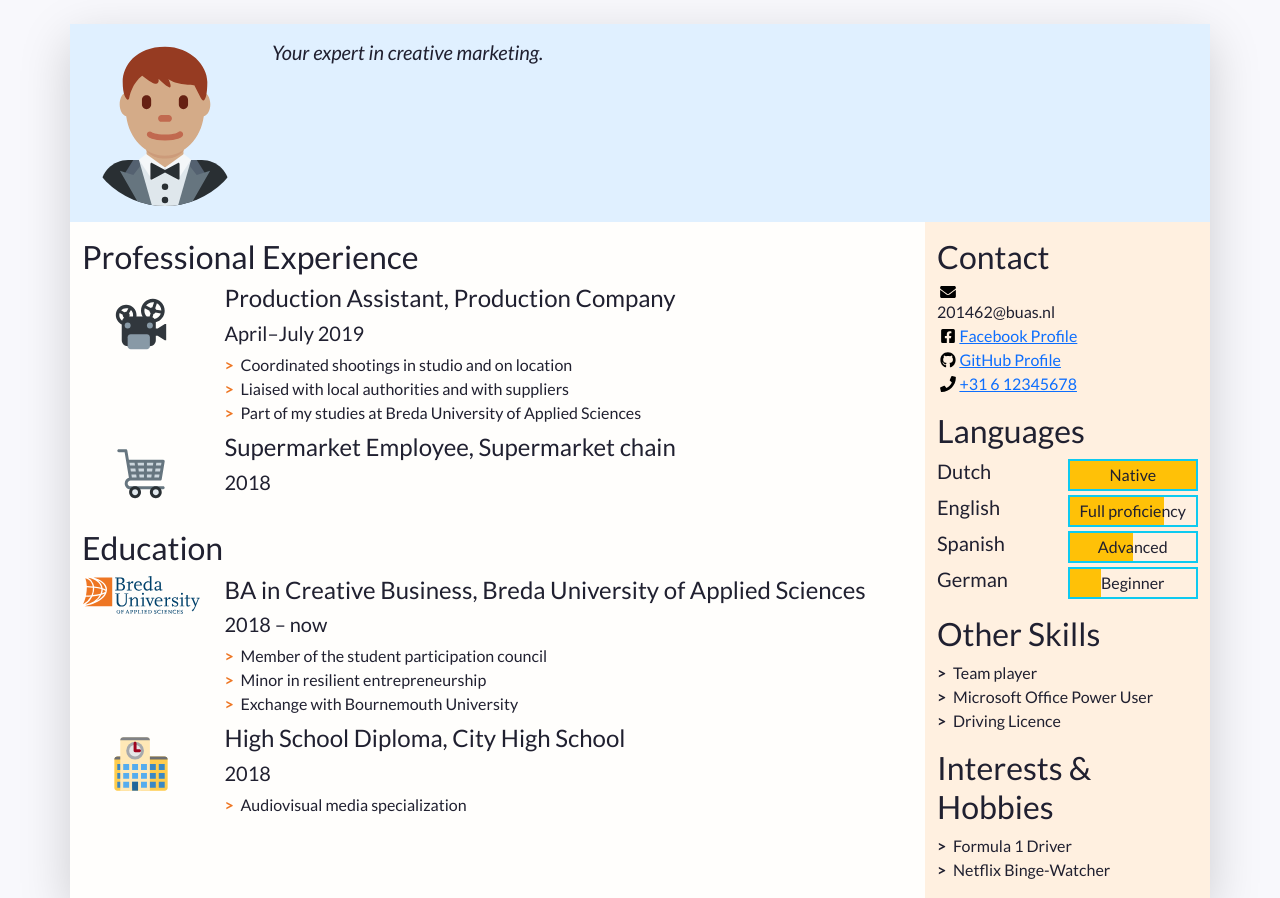
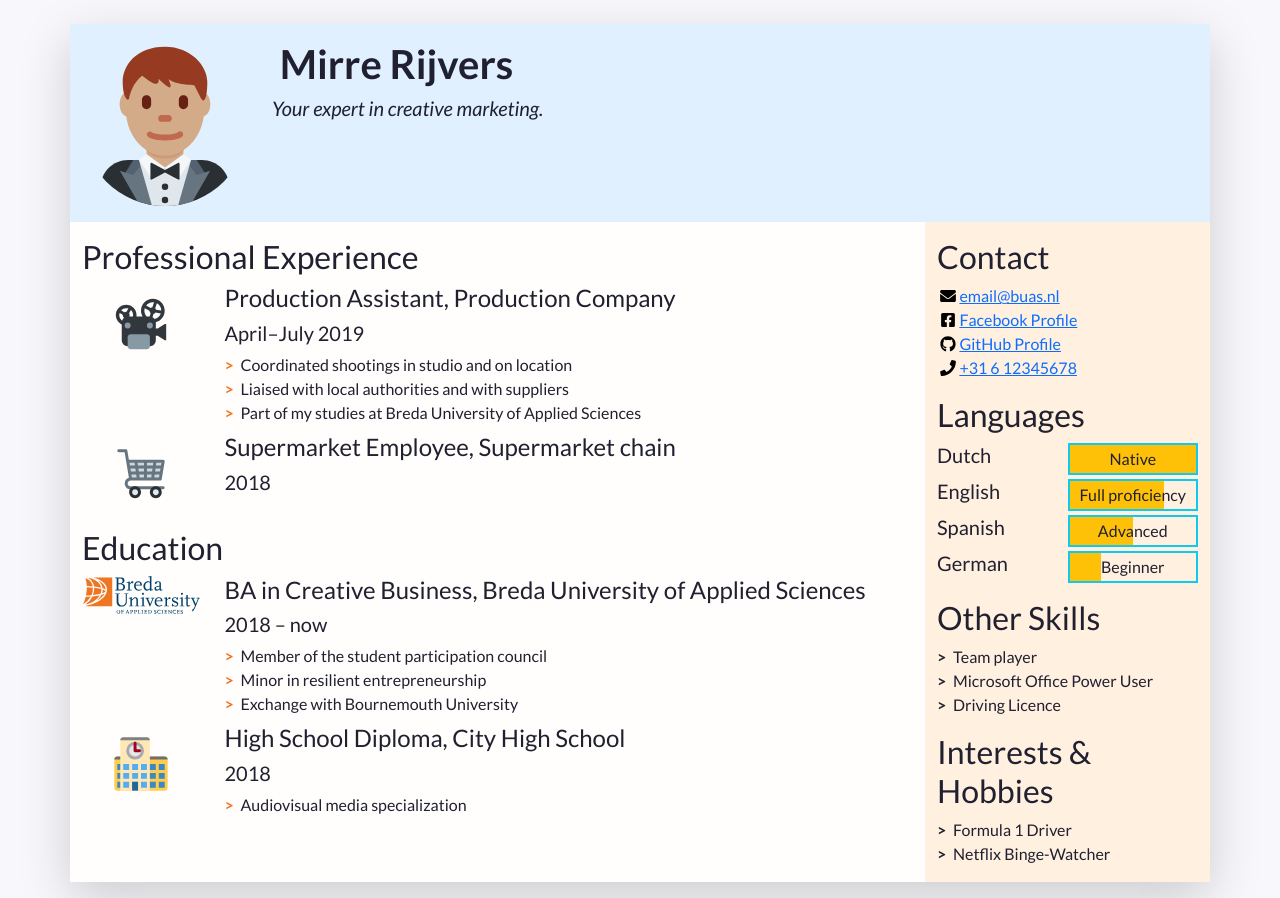
Before and after one commit to mirrerijvers/PRJ4-resume-try2, a plain HTML site: page index.html in a window 1280 px wide. Shown: the top 898 px of the page. Drawn offline with nearby package versions, Linux system fonts and the light colour scheme.

Commit message:
only name
I changed back the mailadress, now I put my name back as it was before

```diff
--- a/index.html
+++ b/index.html
@@ -54,6 +54,7 @@
           A container to wrap around your name and tagline. Full-width at small size, then columns of increasing size.
         -->
         <div class="col-12 col-sm-8 col-md-9 col-lg-10 my-3 header-content">
+          <h1 class="fw-bolder">&nbsp;Mirre Rijvers</h1>
           <h5 class="fst-italic tagline">Your expert in creative marketing.</h5>
         </div>
       </header>
@@ -178,9 +179,8 @@
               <li class="contact-item">
                 <a class="d-flex align-items-center" href="mailto:email@buas.nl" target="_blank">
                   <img class="contact-icon" src="images/icons/envelope.svg" alt="Email">
+                  email@buas.nl
                 </a>
-                201462@buas.nl
-              </a>
               </li>
               <li class="contact-item">
                 <a class="d-flex align-items-center" href="https://facebook.com/" target="_blank">
```
